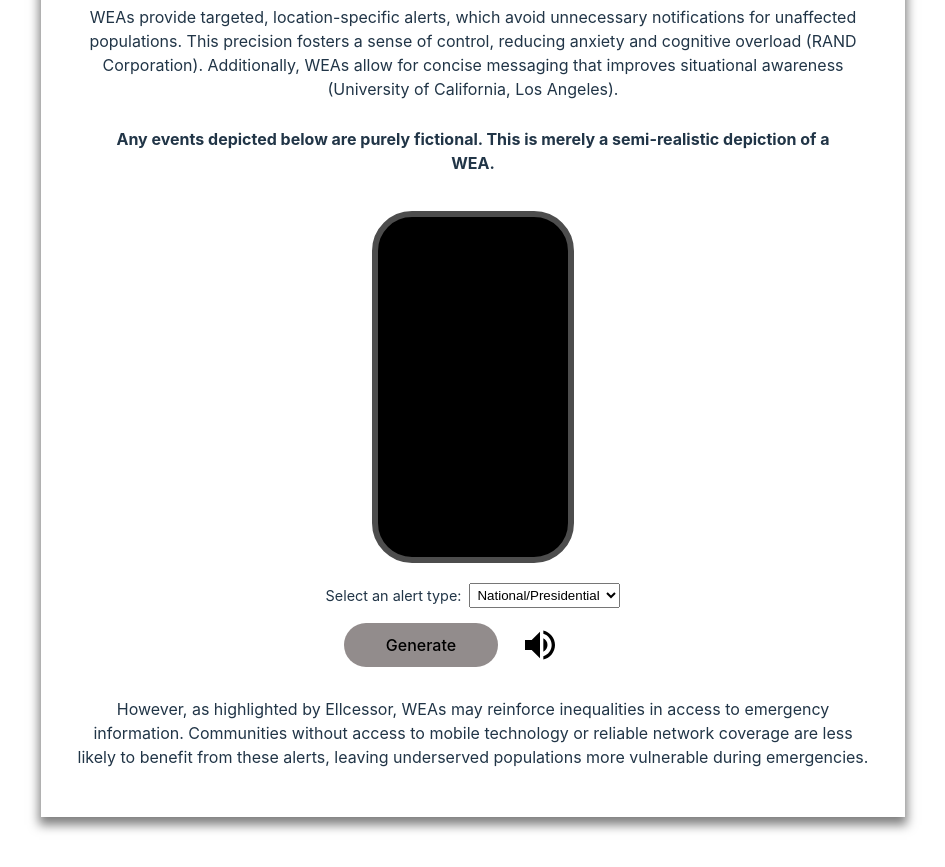
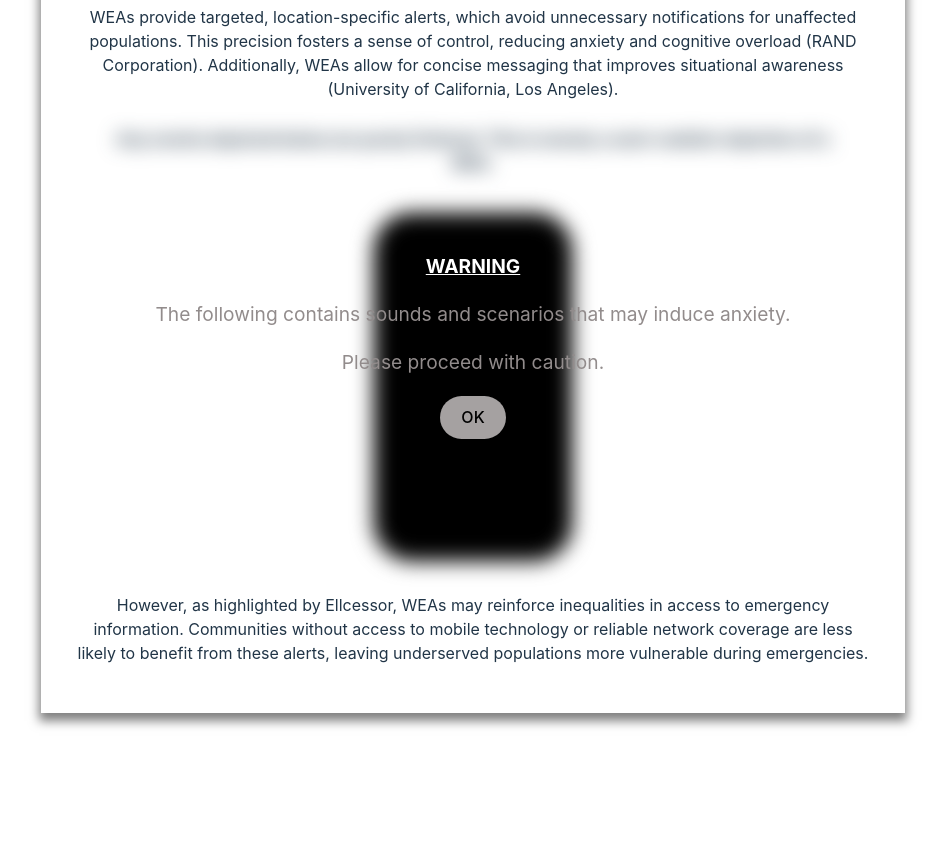
Before and after one commit to michaelrgarcia/physio-eas-systems, a React (Vite) app: page / in a window 1280 px wide. Shown: the part 2160-3027 px from the top of the page, without its empty margins (167-1112 px from the left). After the commit the page ends 2923 px from the top, so only its background shows below. Built offline with nearby package versions, Linux system fonts and the light colour scheme.

Commit message:
Rearrange code

```diff
--- a/src/components/WeaGenerator.jsx
+++ b/src/components/WeaGenerator.jsx
@@ -29,7 +29,53 @@ function Disclaimer({ toggleVisibility }) {
   );
 }
 
-function PhoneScreen({ dateInfo, alert }) {
+const dayNames = [
+  "Sunday",
+  "Monday",
+  "Tuesday",
+  "Wednesday",
+  "Thursday",
+  "Friday",
+  "Saturday",
+];
+
+const monthNames = [
+  "January",
+  "February",
+  "March",
+  "April",
+  "May",
+  "June",
+  "July",
+  "August",
+  "September",
+  "October",
+  "November",
+  "December",
+];
+
+function PhoneScreen({ alert }) {
+  const now = new Date();
+  let hours = now.getHours();
+  let minutes = now.getMinutes();
+
+  if (hours > 12) {
+    hours -= 12;
+  }
+
+  if (minutes < 10) {
+    minutes = "0" + minutes;
+  }
+
+  const weekday = dayNames[now.getDay()];
+  const month = monthNames[now.getMonth()];
+  const monthday = now.getDate();
+
+  const dateInfo = {
+    currentDate: `${weekday}, ${month} ${monthday}`,
+    currentTime: `${hours}:${minutes}`,
+  };
+
   if (!alert) {
     return <div className="screen off"></div>;
   } else if (alert === "Generating...") {
@@ -76,7 +122,7 @@ function PhoneScreen({ dateInfo, alert }) {
   }
 }
 
-function GeneratorFunctionality({ dateInfo }) {
+function GeneratorFunctionality() {
   const [alertType, setAlertType] = useState("national");
   const [alert, setAlert] = useState("");
   const [soundOn, setSoundOn] = useState(true);
@@ -140,7 +186,7 @@ function GeneratorFunctionality({ dateInfo }) {
         Any events depicted below are purely fictional. This is merely a
         semi-realistic depiction of a WEA.
       </p>
-      <PhoneScreen dateInfo={dateInfo} alert={alert} />
+      <PhoneScreen alert={alert} />
       <div className="controls">
         <div className="alert-type">
           <span>Select an alert type:</span>
@@ -181,70 +227,8 @@ function GeneratorFunctionality({ dateInfo }) {
   );
 }
 
-const dayNames = [
-  "Sunday",
-  "Monday",
-  "Tuesday",
-  "Wednesday",
-  "Thursday",
-  "Friday",
-  "Saturday",
-];
-
-const monthNames = [
-  "January",
-  "February",
-  "March",
-  "April",
-  "May",
-  "June",
-  "July",
-  "August",
-  "September",
-  "October",
-  "November",
-  "December",
-];
-
-function Generator({ visible }) {
-  const now = new Date();
-  let hours = now.getHours();
-  let minutes = now.getMinutes();
-
-  if (hours > 12) {
-    hours -= 12;
-  }
-
-  if (minutes < 10) {
-    minutes = "0" + minutes;
-  }
-
-  const weekday = dayNames[now.getDay()];
-  const month = monthNames[now.getMonth()];
-  const monthday = now.getDate();
-
-  const dateInfo = {
-    currentDate: `${weekday}, ${month} ${monthday}`,
-    currentTime: `${hours}:${minutes}`,
-  };
-
-  if (!visible) {
-    return (
-      <div className="wea-generator blurred">
-        <GeneratorFunctionality dateInfo={dateInfo} />
-      </div>
-    );
-  } else {
-    return (
-      <div className="wea-generator">
-        <GeneratorFunctionality dateInfo={dateInfo} />
-      </div>
-    );
-  }
-}
-
 function WeaGenerator() {
-  const [visible, setVisible] = useState(true); // change to false after done
+  const [visible, setVisible] = useState(false);
 
   function toggleVisibility() {
     setVisible(!visible);
@@ -254,11 +238,17 @@ function WeaGenerator() {
     return (
       <>
         <Disclaimer toggleVisibility={toggleVisibility} />
-        <Generator visible={visible} />
+        <div className="wea-generator blurred">
+          <GeneratorFunctionality />
+        </div>
       </>
     );
   } else {
-    return <Generator visible={visible} />;
+    return (
+      <div className="wea-generator">
+        <GeneratorFunctionality />
+      </div>
+    );
   }
 }
 
```
